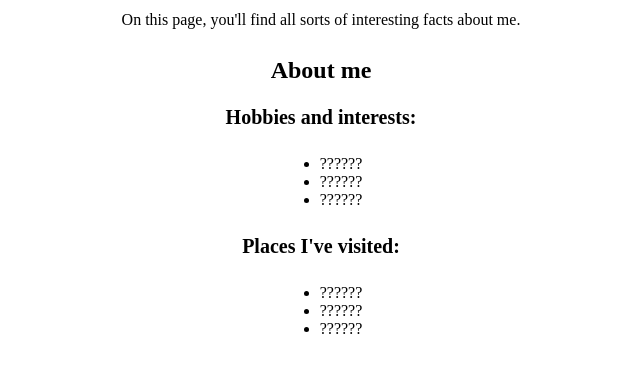
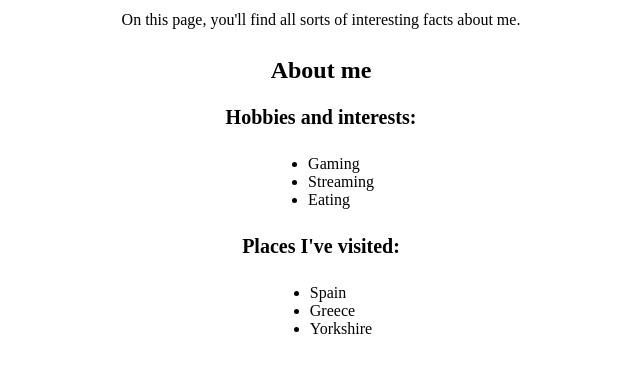
Before and after one commit to MelnusFlashback/Lab2, a plain HTML site: page index.html in a window 1280 px wide. Shown: the part 82-454 px from the top of the page, without its empty margins (319-959 px from the left). Drawn offline with Linux system fonts and the light colour scheme.

Commit message:
Update my info

```diff
--- a/index.html
+++ b/index.html
@@ -15,16 +15,16 @@
 
     <h3>Hobbies and interests:</h3>
     <ul>
-      <li>??????</li>
-      <li>??????</li>
-      <li>??????</li>
+      <li>Gaming</li>
+      <li>Streaming</li>
+      <li>Eating</li>
     </ul>
 
     <h3>Places I've visited:</h3>
     <ul>
-      <li>??????</li>
-      <li>??????</li>
-      <li>??????</li>
+      <li>Spain</li>
+      <li>Greece</li>
+      <li>Yorkshire</li>
     </ul>
   </body>
 </html>
```
